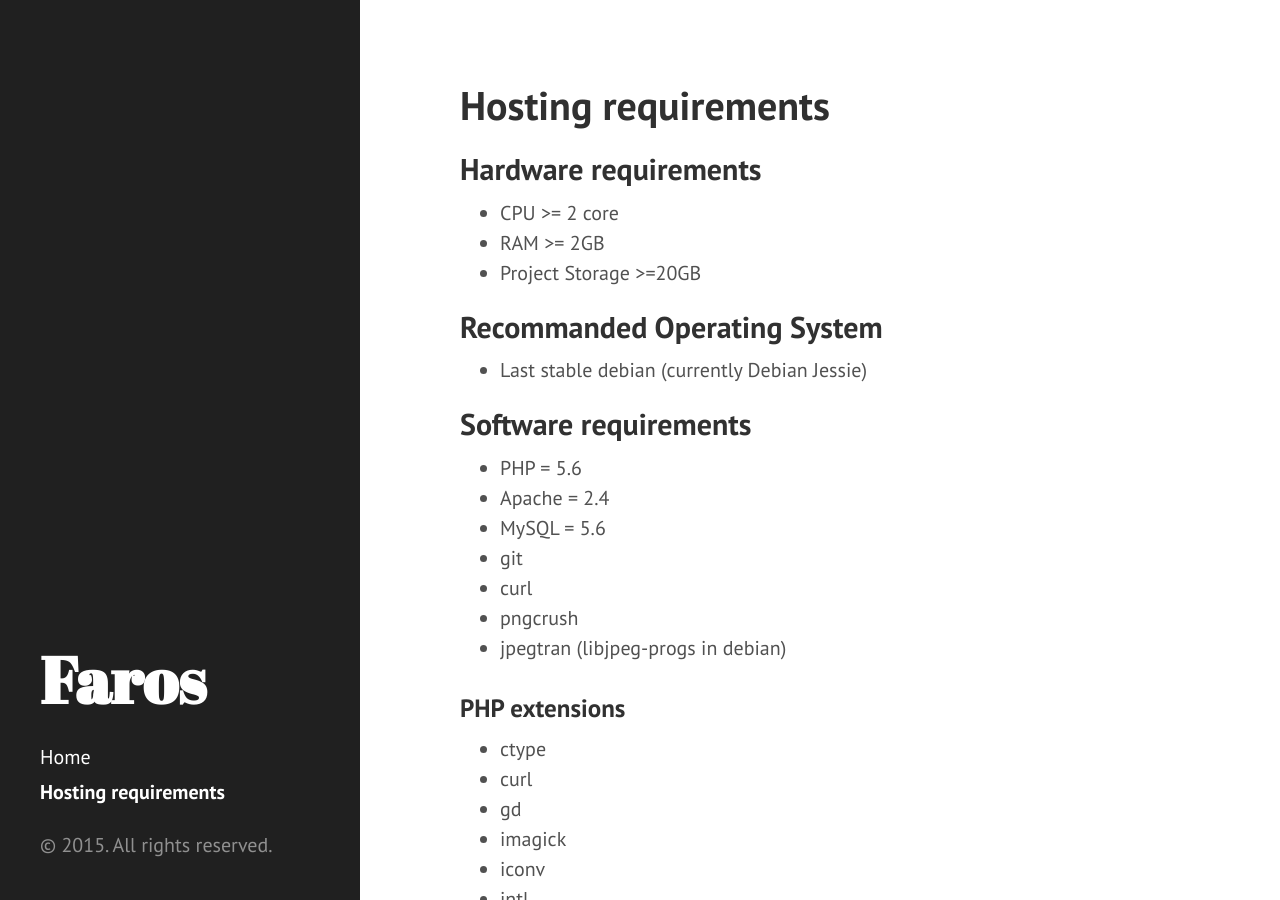
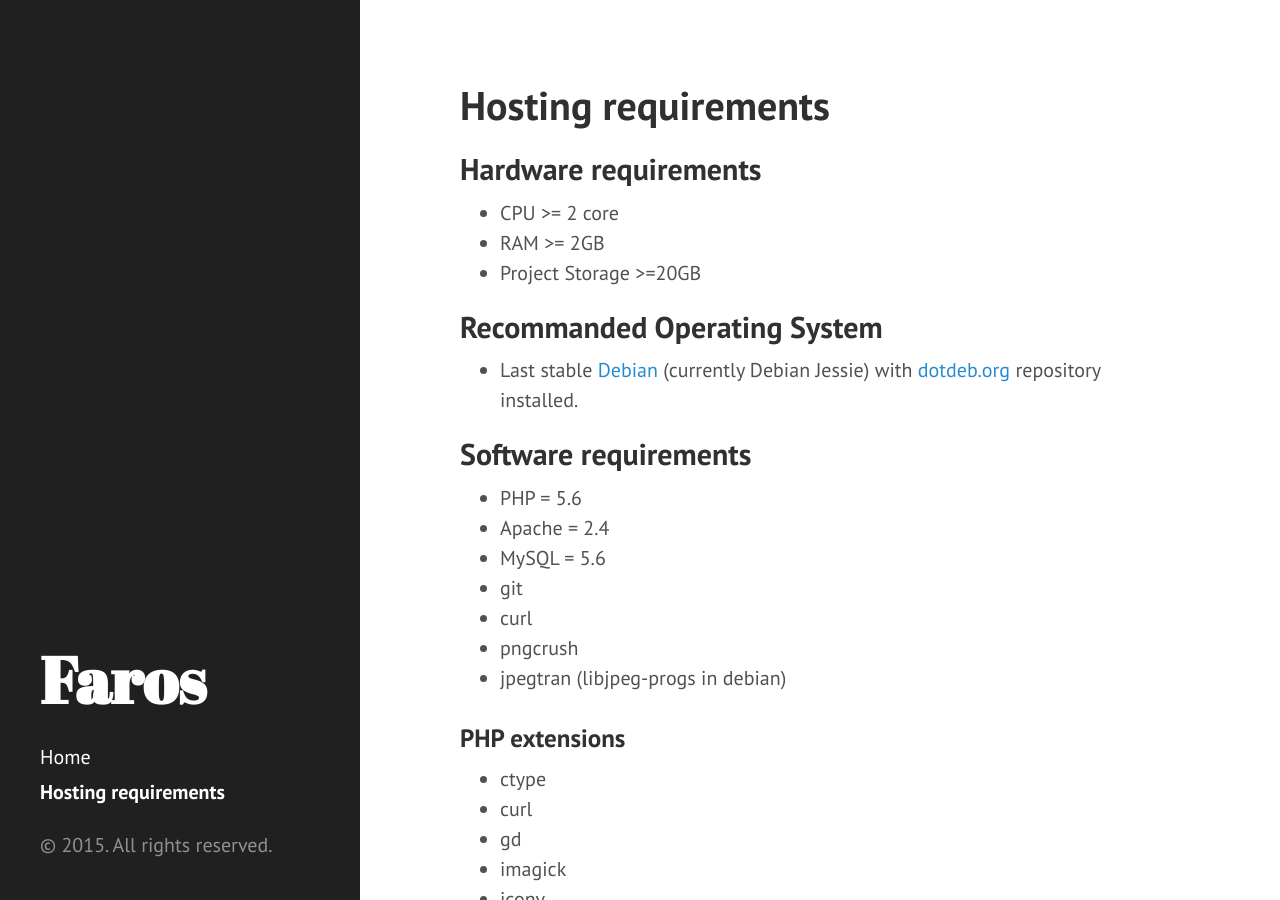
Before and after one commit to le-phare/le-phare.github.io, a Jekyll site: the page built from requirements.md, in a window 1280 px wide and 900 px high. Built offline with Jekyll 4.4.1, drawn with Linux system fonts in a browser that asks for light colours; Markdown is read by kramdown in place of the engine named in the settings.

Commit message:
Update requirements.md

```diff
--- a/requirements.md
+++ b/requirements.md
@@ -11,7 +11,7 @@ title: Hosting requirements
 
 ## Recommanded Operating System
 
- * Last stable debian (currently Debian Jessie)
+ * Last stable [Debian](https://www.debian.org) (currently Debian Jessie) with [dotdeb.org](https://www.dotdeb.org/instructions/) repository installed.
 
 ## Software requirements
 
```
